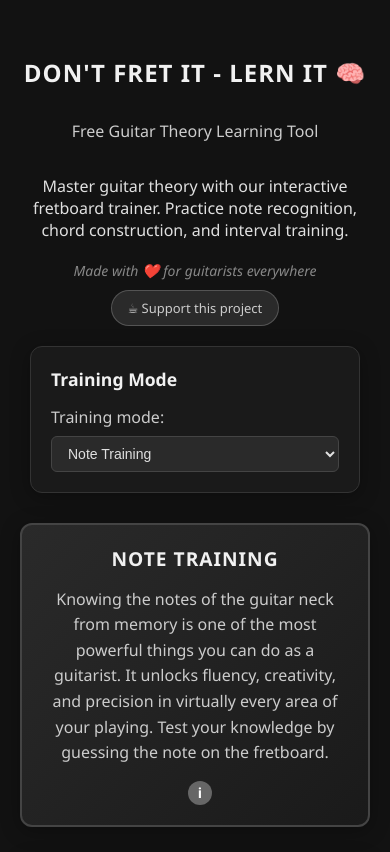
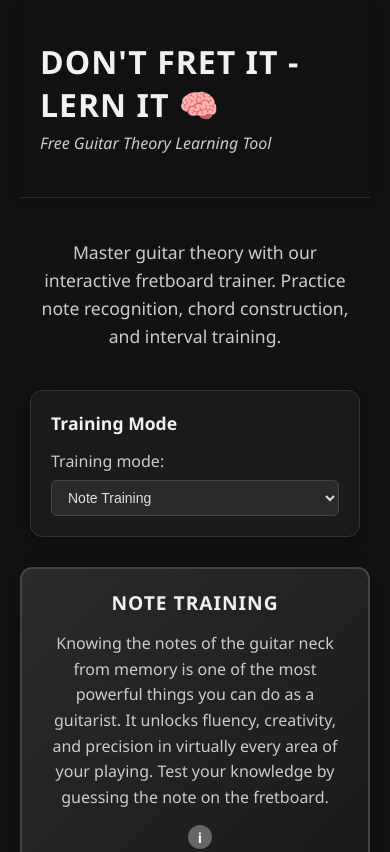
Before and after one commit to andrewjt71/dontfret, a website: page index.html in a window 390 px wide. Shown: the top 852 px of the page. Drawn offline with Linux system fonts and the light colour scheme.

Commit message:
Sticky header

```diff
--- a/index.html
+++ b/index.html
@@ -132,17 +132,24 @@
 </head>
 <body>
   <main>
-    <header>
+    <header class="main-header">
+      <div class="header-content">
+        <div class="title-section">
           <h1>Don't Fret It  - Lern It 🧠</h1>
           <p class="subtitle">Free Guitar Theory Learning Tool</p>
-      <p class="description">Master guitar theory with our interactive fretboard trainer. Practice note recognition, chord construction, and interval training.</p>
+        </div>
         <div class="support-link">
           <p class="love-message">Made with ❤️ for guitarists everywhere</p>
           <a href="https://coff.ee/andrewjt71" target="_blank" rel="noopener noreferrer" class="coffee-link">
             ☕ Support this project
           </a>
         </div>
+      </div>
     </header>
+
+    <section class="page-intro">
+      <p class="description">Master guitar theory with our interactive fretboard trainer. Practice note recognition, chord construction, and interval training.</p>
+    </section>
 
     <section id="app-container">
       <div id="controls">
--- a/script.js
+++ b/script.js
@@ -652,3 +652,16 @@ function hideModal() {
   const modalOverlay = document.getElementById('modal-overlay');
   modalOverlay.style.display = 'none';
 }
+
+// Sticky header scroll detection
+function handleScroll() {
+  const header = document.querySelector('.main-header');
+  if (window.scrollY > 50) {
+    header.classList.add('scrolled');
+  } else {
+    header.classList.remove('scrolled');
+  }
+}
+
+// Add scroll event listener
+window.addEventListener('scroll', handleScroll);
--- a/styles.css
+++ b/styles.css
@@ -3,7 +3,7 @@ body {
   background-color: #121212;
   color: #e0e0e0;
   text-align: center;
-  padding: 40px 20px;
+  padding: 0 20px 40px 20px;
   margin: 0;
   box-sizing: border-box;
 }
@@ -604,39 +604,6 @@ button:hover {
   line-height: 1.6;
 }
 
-.support-link {
-  margin-top: 20px;
-  margin-bottom: 20px;
-}
-
-.love-message {
-  color: #888;
-  font-size: 14px;
-  margin: 0 0 10px 0;
-  font-style: italic;
-}
-
-.coffee-link {
-  display: inline-flex;
-  align-items: center;
-  gap: 6px;
-  background: rgba(255, 255, 255, 0.1);
-  color: #ccc;
-  text-decoration: none;
-  padding: 8px 16px;
-  border-radius: 20px;
-  font-weight: 500;
-  font-size: 13px;
-  transition: all 0.2s ease;
-  border: 1px solid rgba(255, 255, 255, 0.2);
-}
-
-.coffee-link:hover {
-  background: rgba(255, 255, 255, 0.15);
-  color: #fff;
-  border-color: rgba(255, 255, 255, 0.3);
-}
-
 .seo-section {
   background: linear-gradient(135deg, #2a2a2a 0%, #1a1a1a 100%);
   border: 2px solid #444;
@@ -723,6 +690,40 @@ button:hover {
     margin: 0 10px 30px 10px;
   }
 
+  .main-header {
+    padding: 20px 15px;
+  }
+
+  .main-header.scrolled {
+    padding: 10px 15px;
+  }
+
+  .title-section h1 {
+    font-size: 1.5em;
+  }
+
+  .main-header.scrolled .title-section h1 {
+    font-size: 1em;
+  }
+
+  .title-section .subtitle {
+    font-size: 0.9em;
+  }
+
+  .support-link {
+    min-width: 150px;
+  }
+
+  .love-message {
+    font-size: 10px;
+    margin-bottom: 4px;
+  }
+
+  .coffee-link {
+    font-size: 10px;
+    padding: 5px 10px;
+  }
+
   .seo-section,
   .faq-section {
     margin: 20px 10px;
@@ -739,3 +740,125 @@ button:hover {
     font-size: 1.1em;
   }
 }
+
+.main-header {
+  position: sticky;
+  top: 0;
+  z-index: 1000;
+  background: rgba(18, 18, 18, 0.95);
+  backdrop-filter: blur(10px);
+  border-bottom: 1px solid rgba(255, 255, 255, 0.1);
+  box-shadow: 0 2px 20px rgba(0, 0, 0, 0.3);
+  transition: all 0.3s ease;
+  padding: 40px 20px;
+}
+
+.main-header.scrolled {
+  padding: 15px 20px;
+}
+
+.header-content {
+  max-width: 1200px;
+  margin: 0 auto;
+  display: flex;
+  justify-content: space-between;
+  align-items: center;
+  flex-wrap: wrap;
+  gap: 20px;
+}
+
+.title-section {
+  display: flex;
+  flex-direction: column;
+  align-items: flex-start;
+}
+
+.title-section h1 {
+  font-size: 2em;
+  margin: 0;
+  color: #f1f1f1;
+  text-transform: uppercase;
+  letter-spacing: 1px;
+  transition: all 0.3s ease;
+}
+
+.title-section .subtitle {
+  font-size: 1em;
+  color: #ccc;
+  margin: 5px 0 0 0;
+  font-style: italic;
+  font-weight: normal;
+  text-transform: none;
+  letter-spacing: normal;
+}
+
+.main-header.scrolled .title-section h1 {
+  font-size: 1.2em;
+}
+
+.main-header.scrolled .title-section .subtitle {
+  display: none;
+}
+
+.main-header:not(.scrolled) .title-section {
+  align-items: flex-start;
+}
+
+.main-header:not(.scrolled) .title-section h1 {
+  text-align: left;
+}
+
+.support-link {
+  display: none;
+  text-align: right;
+  min-width: 150px;
+  align-self: flex-start;
+}
+
+.main-header.scrolled .support-link {
+  display: block;
+}
+
+.page-intro {
+  max-width: 800px;
+  margin: 40px auto;
+  padding: 0 20px;
+  text-align: center;
+}
+
+.page-intro .description {
+  font-size: 1.1em;
+  color: #ccc;
+  line-height: 1.6;
+  margin: 0;
+}
+
+.love-message {
+  color: #888;
+  font-size: 11px;
+  margin: 0 0 6px 0;
+  font-style: italic;
+  line-height: 1.3;
+}
+
+.coffee-link {
+  display: inline-flex;
+  align-items: center;
+  gap: 6px;
+  background: rgba(255, 255, 255, 0.1);
+  color: #ccc;
+  text-decoration: none;
+  padding: 6px 12px;
+  border-radius: 20px;
+  font-weight: 500;
+  font-size: 11px;
+  transition: all 0.2s ease;
+  border: 1px solid rgba(255, 255, 255, 0.2);
+  white-space: nowrap;
+}
+
+.coffee-link:hover {
+  background: rgba(255, 255, 255, 0.15);
+  color: #fff;
+  border-color: rgba(255, 255, 255, 0.3);
+}
```
Also changed, not shown: script.min.js, styles.min.css. Lines whose indentation alone changed are shown as unchanged.
